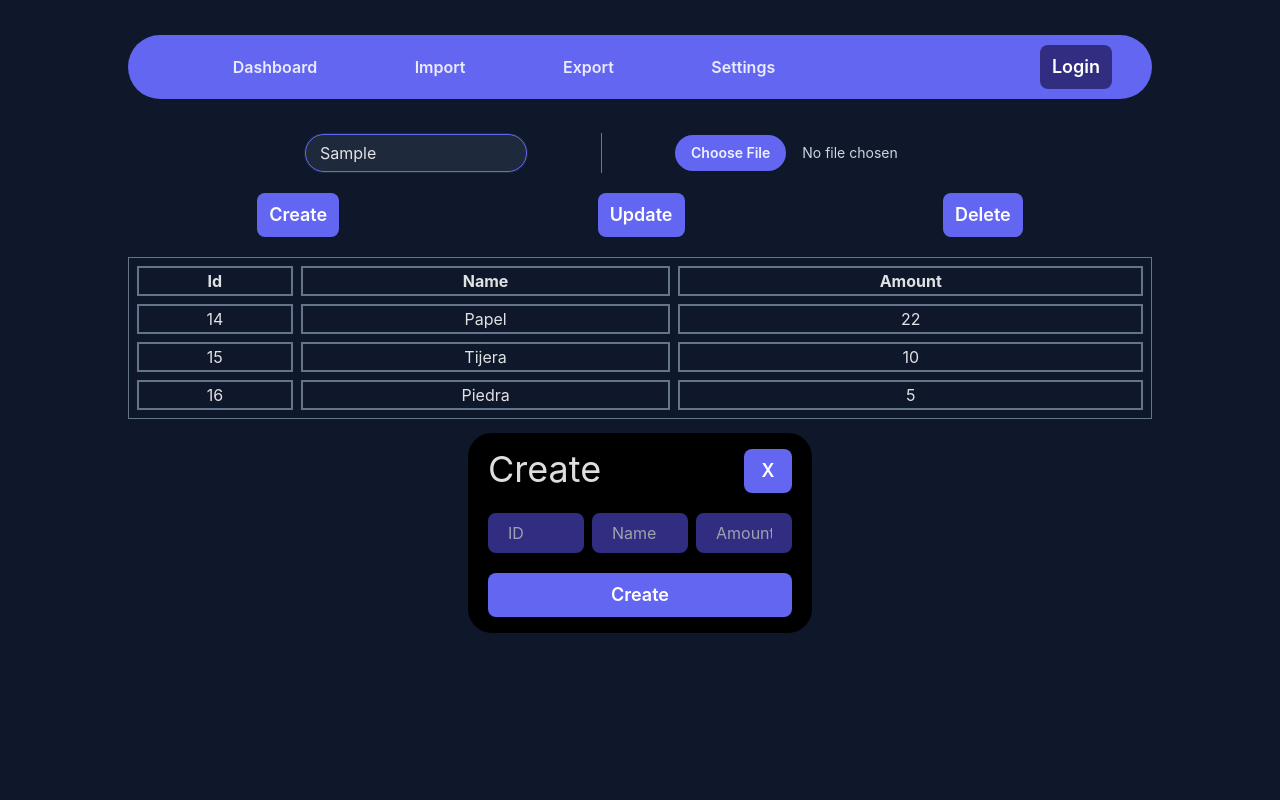
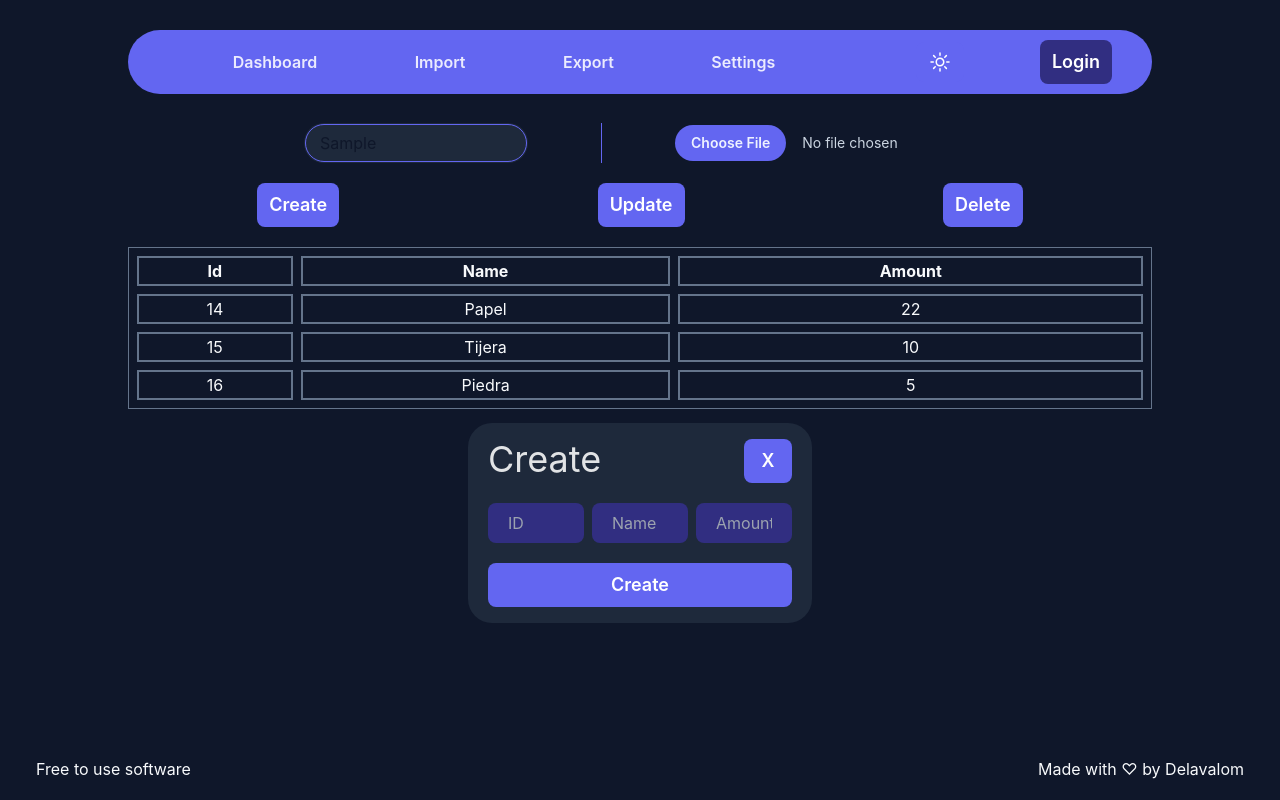
Before and after one commit to Delavalom/inventory-tracker, a React (Vite) app: page / in a window 1280 px wide. Both pictures are taken after typing "Sample" into the empty fields and a click on the button "Create". Built offline with nearby package versions, Linux system fonts and the light colour scheme.

Commit message:
add the dark mode button to the app

```diff
--- a/index.html
+++ b/index.html
@@ -1,12 +1,12 @@
 <!DOCTYPE html>
-<html lang="en">
+<html lang="en" class="dark">
   <head>
     <meta charset="UTF-8" />
     <link rel="icon" type="image/svg+xml" href="/vite.svg" />
     <meta name="viewport" content="width=device-width, initial-scale=1.0" />
     <title>Vite + React + TS</title>
   </head>
-  <body class="bg-slate-900 px-4">
+  <body class="bg-slate-100 dark:bg-slate-900 px-4">
     <main class="w-full h-screen text-center flex flex-col justify-between" id="root"></main>
     <script type="module" src="/src/main.tsx"></script>
   </body>
--- a/src/App.tsx
+++ b/src/App.tsx
@@ -18,7 +18,7 @@ function App() {
         <Modal
           displayInputOf={myFunction}
           openModal={setOpenModal}
-          title={"Create"}
+          title={myFunction}
         />
       )}
       <section className="flex justify-between w-full max-w-2xl space-x-8">
--- a/src/components/Footer.tsx
+++ b/src/components/Footer.tsx
@@ -1,9 +1,9 @@
 export const Footer = () => {
 
   return (
-        <footer className="">
-            <span></span>
-            <span></span>
+        <footer className="flex justify-between items-center px-5 h-20">
+            <span className="text-slate-900 dark:text-slate-50">Free to use software</span>
+            <span className="text-slate-900 dark:text-slate-50">Made with ♡ by Delavalom</span>
         </footer>
   );
 };
--- a/src/components/Header.tsx
+++ b/src/components/Header.tsx
@@ -1,3 +1,4 @@
+import { ThemeBtn } from "./ThemeBtn";
 import { Button } from "./ui/Button";
 
 interface Props {}
@@ -18,6 +19,7 @@ export const Header = () => {
             </li>
           ))}
         </ul>
+        <ThemeBtn />
         <Button
           className="bg-indigo-900  hover:bg-slate-900 hover:text-white snap center"
           title="Login"
--- /dev/null
+++ b/src/components/ThemeBtn.tsx
@@ -0,0 +1,44 @@
+import { useEffect, useState } from "react";
+import { Button } from "./ui/Button";
+
+interface Props {}
+
+export const ThemeBtn = () => {
+    const [theme, setTheme] = useState(
+        localStorage.getItem('theme') || 'dark'
+    );
+
+    const toggleTheme = () => {
+        theme === 'dark' ? setTheme('') : setTheme('dark')
+        localStorage.setItem('theme', theme);
+        document.documentElement.className = theme
+    }
+    useEffect(() => {
+        toggleTheme()
+    },[])
+
+
+  return (
+        <Button onClick={() => toggleTheme()} className="bg-black">
+          {theme === 'dark' ? (<Logo d={logos.moon} />) : (<Logo d={logos.sun} />)}
+        </Button>
+  );
+};
+
+interface LogoProps {
+    d: string;
+    className?: string;
+}
+
+const logos = {
+    sun: "M12 3v2.25m6.364.386l-1.591 1.591M21 12h-2.25m-.386 6.364l-1.591-1.591M12 18.75V21m-4.773-4.227l-1.591 1.591M5.25 12H3m4.227-4.773L5.636 5.636M15.75 12a3.75 3.75 0 11-7.5 0 3.75 3.75 0 017.5 0z",
+    moon: "M21.752 15.002A9.718 9.718 0 0118 15.75c-5.385 0-9.75-4.365-9.75-9.75 0-1.33.266-2.597.748-3.752A9.753 9.753 0 003 11.25C3 16.635 7.365 21 12.75 21a9.753 9.753 0 009.002-5.998z",
+}
+
+export const Logo = ({d, className = "w-6 h-6"}: LogoProps) => {
+    return (
+        <svg xmlns="http://www.w3.org/2000/svg" fill="none" viewBox="0 0 24 24" strokeWidth={1.5} stroke="currentColor" className={className}>
+            <path strokeLinecap="round" strokeLinejoin="round" d={d} />
+        </svg>
+    )
+}
--- a/src/components/ui/Button.tsx
+++ b/src/components/ui/Button.tsx
@@ -1,16 +1,20 @@
+import { ReactNode } from "react";
+
 interface ButtonTypes {
-  title: string;
+  title?: string;
   className?: string;
   onClick?: () => void;
+  children?: ReactNode
 }
 
-export const Button = ({ title, className, onClick }: ButtonTypes) => {
+export const Button = ({ title, className, onClick, children }: ButtonTypes) => {
   return (
     <button
       className={`text-white rounded-lg px-3 py-1 sm::px-5 sm:py-2 text-lg font-semibold bg-indigo-500 transition-colors duration-500 hover:bg-indigo-900 ${className}`}
       onClick={onClick}
     >
       {title}
+      {children}
     </button>
   );
 };
--- a/src/components/ui/Modal.tsx
+++ b/src/components/ui/Modal.tsx
@@ -52,7 +52,7 @@ export const Modal = ({ title, openModal, displayInputOf }: Props) => {
 
   return (
     <section className="w-screen h-screen fixed flex justify-center items-center">
-      <div className="bg-black rounded-3xl px-5 py-4 min-w-[250px] flex flex-col justify-between h-1/4">
+      <div className="bg-slate-800 rounded-3xl px-5 py-4 min-w-[250px] flex flex-col justify-between h-1/4">
         <div className="flex justify-between">
           <h1 className="text-4xl">{title}</h1>
           <Button
--- a/src/components/ui/SearchBar.tsx
+++ b/src/components/ui/SearchBar.tsx
@@ -4,7 +4,7 @@ export const SearchBar = () => {
   return (
     <input
       type="search"
-      className="w-4/12 focus:w-11/12 transition-all duration-500 max-w-sm placeholder:italic bg-slate-800 outline outline-1 outline-indigo-500 px-4 py-2 rounded-full snap-center"
+      className="w-4/12 focus:w-11/12 transition-all duration-500 max-w-sm placeholder:italic placeholder:text-slate-500 dark:placeholder:text-slate-300 text-slate-900 bg-slate-200 dark:bg-slate-800 outline outline-1 outline-indigo-500 px-4 py-2 rounded-full snap-center"
       placeholder="Search for anything..."
     />
   );
--- a/src/functions/functions.tsx
+++ b/src/functions/functions.tsx
@@ -20,17 +20,17 @@ export class Inventory implements Base {
       <table className="w-full border border-separate border-spacing-2 border-slate-500">
         <thead>
           <tr>
-            <th className="border-2 border-slate-500">Id</th>
-            <th className="border-2 border-slate-500">Name</th>
-            <th className="border-2 border-slate-500">Amount</th>
+            <th className="text-slate-900 dark:text-slate-50 border-2 border-slate-500">Id</th>
+            <th className="text-slate-900 dark:text-slate-50 border-2 border-slate-500">Name</th>
+            <th className="text-slate-900 dark:text-slate-50 border-2 border-slate-500">Amount</th>
           </tr>
         </thead>
         <tbody>
           {RECORDS.map(record => (
             <tr key={record.id}>
-              <td className="border-2 border-slate-500">{record.id}</td>
-              <td className="border-2 border-slate-500">{record.name}</td>
-              <td className="border-2 border-slate-500">{record.amount}</td>
+              <td className="text-slate-900 dark:text-slate-50 border-2 border-slate-500">{record.id}</td>
+              <td className="text-slate-900 dark:text-slate-50 border-2 border-slate-500">{record.name}</td>
+              <td className="text-slate-900 dark:text-slate-50 border-2 border-slate-500">{record.amount}</td>
             </tr>
           ))}
         </tbody>
--- a/tailwind.config.cjs
+++ b/tailwind.config.cjs
@@ -4,6 +4,7 @@ module.exports = {
     "./index.html",
     "./src/**/*.{js,ts,jsx,tsx}",
   ],
+  darkMode: 'class',
   theme: {
     fontFamily: {
       'sans': ['Helvetica', 'Arial', 'sans-serif'],
```
